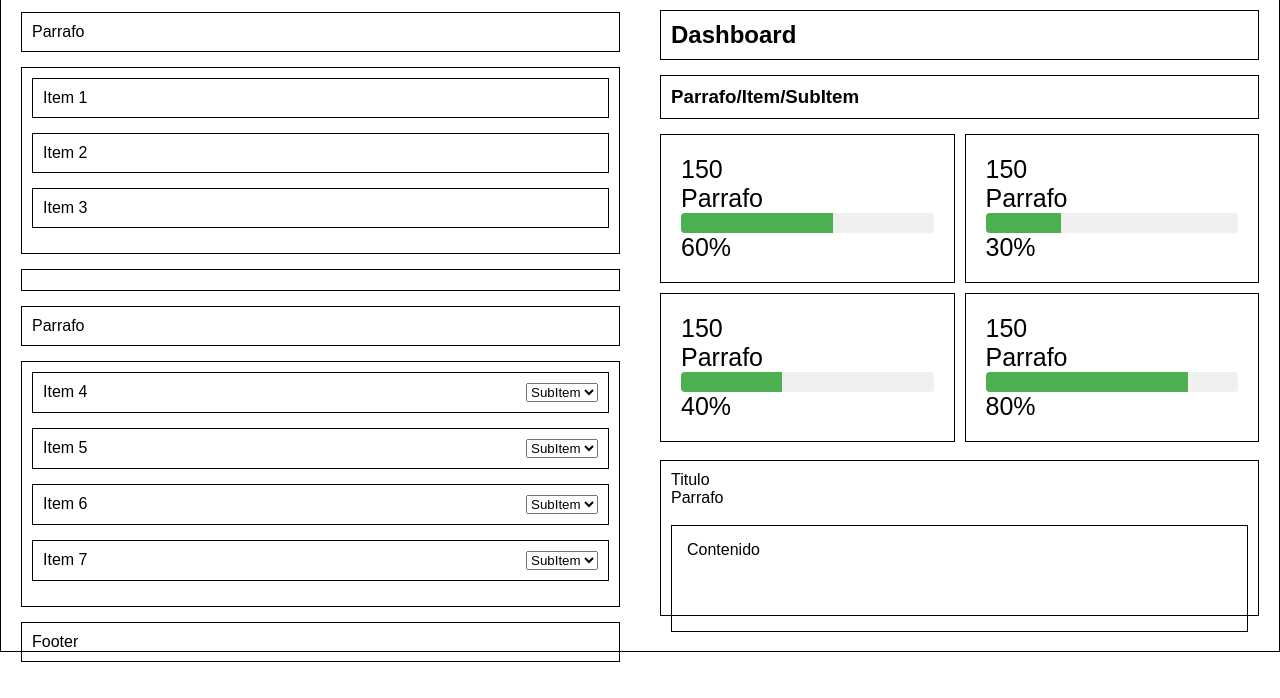
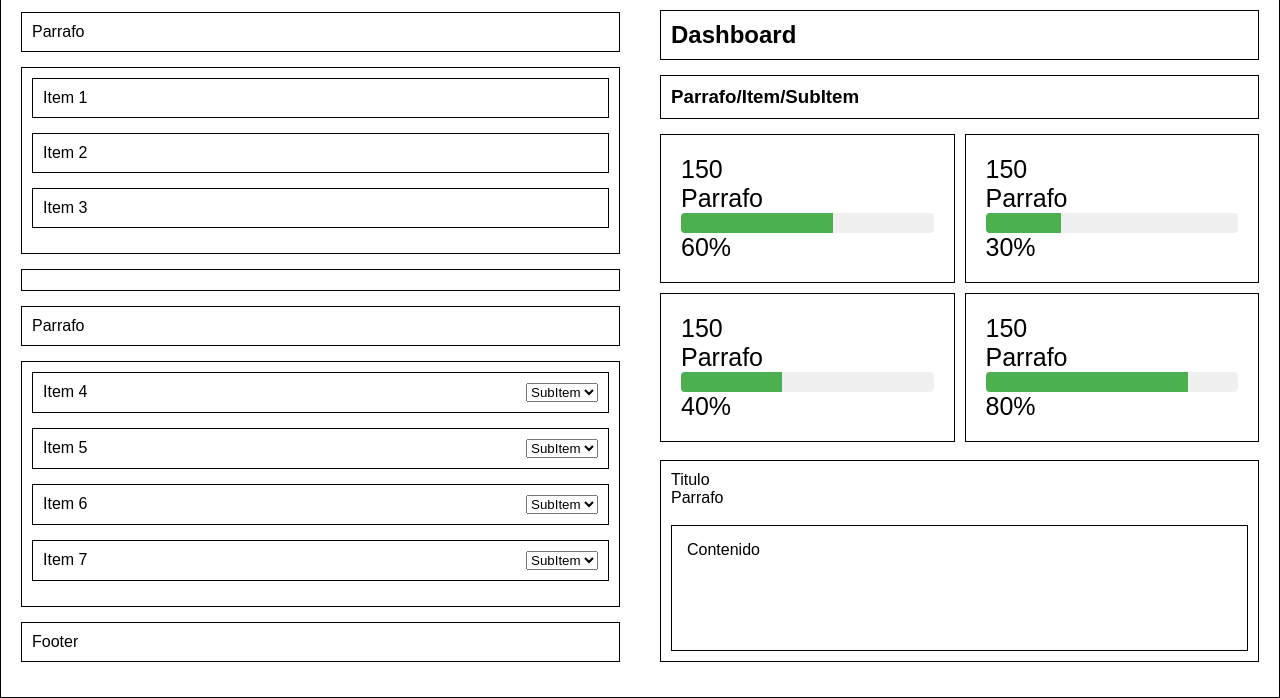
Before and after one commit to JhoanSB0608/practicaFlex, a plain HTML site: page index.html in a window 1280 px wide. Shown: the part 148-846 px from the top of the page. Before the commit the page ends 810 px from the top, so only its background shows below. Drawn offline with Linux system fonts and the light colour scheme.

Commit message:
refactor: :white_check_mark: Se corrigio un error, ya esta terminado

```diff
--- a/css/variable.css
+++ b/css/variable.css
@@ -1,7 +1,7 @@
 body {
     margin: 0;
     padding: 0;
-    height: 100vh;
+    height: 100%;
     width: 100%;
 }
 
@@ -9,7 +9,7 @@ body {
     display: flex;
     justify-content: space-between;
     border: 1px solid black;
-    height: 100vh;
+    height: 100%;
     width: 100%;
 }
 
@@ -87,7 +87,7 @@ body {
 .small-box {
     border: 1px solid black;
     padding: 15px;
-    height: 80%;
+    height: 70%;
     box-sizing: border-box;
 }
 
```
